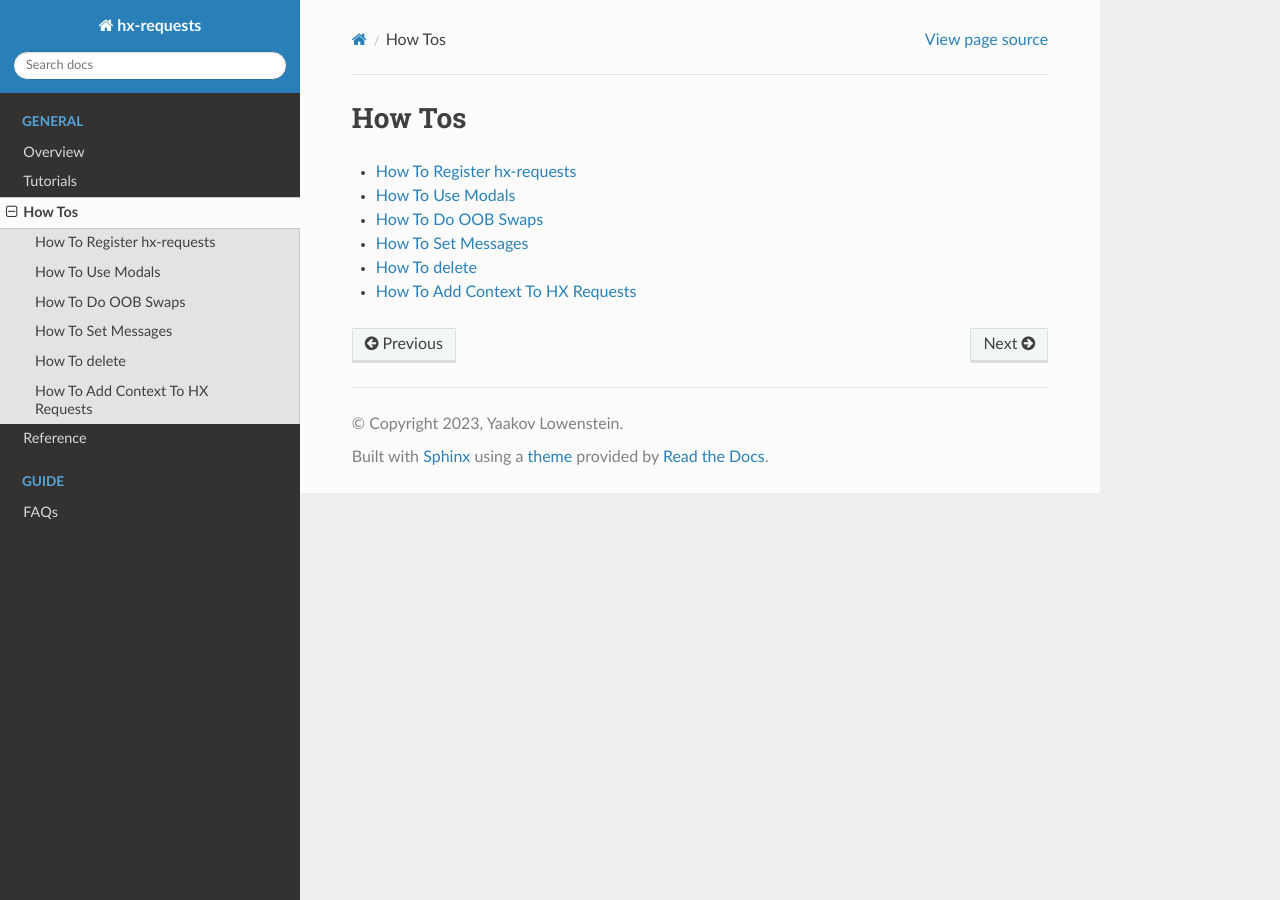
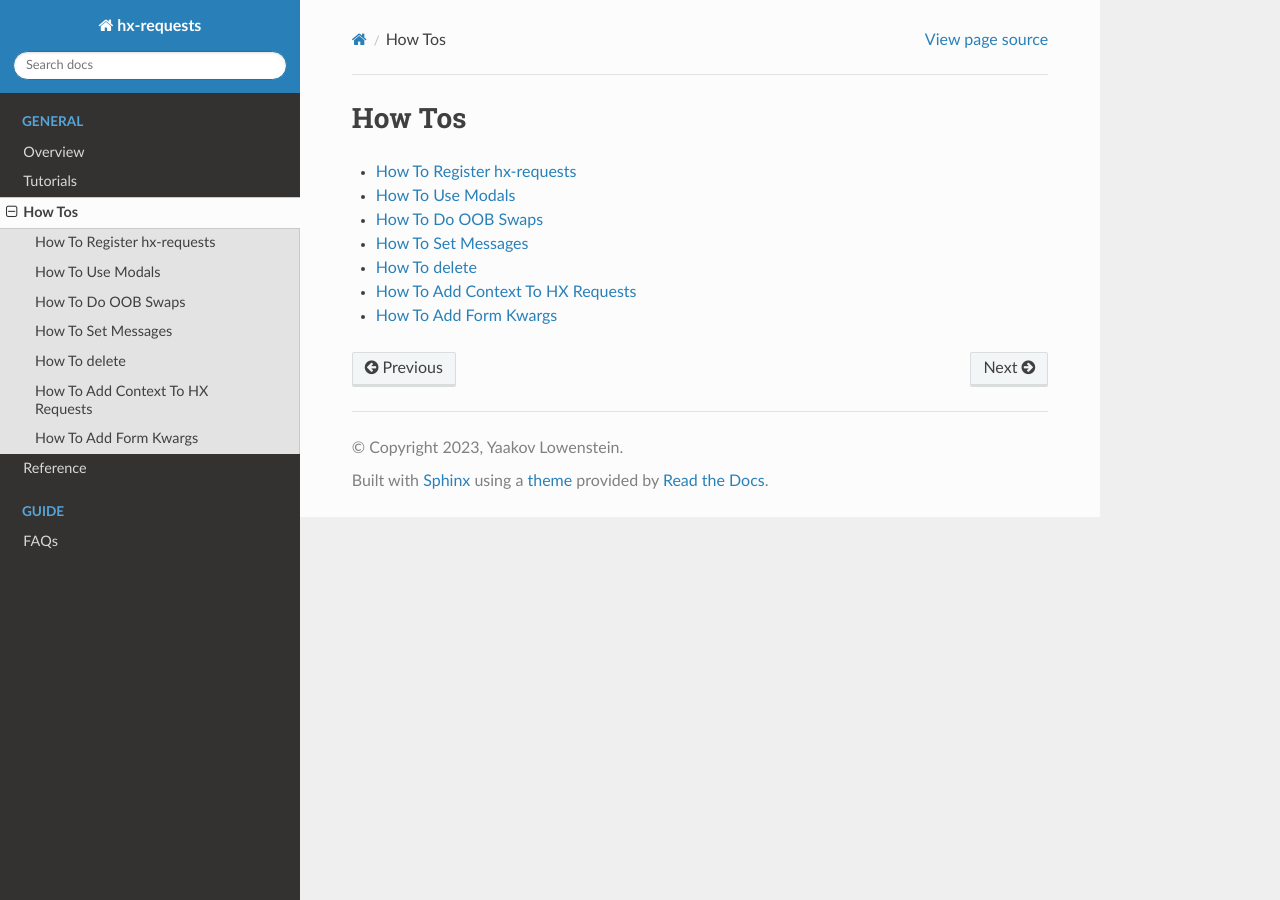
Before and after one commit to yaakovLowenstein/hx-requests, a Sphinx documentation site: the page built from docs/how_tos/index.rst, in a window 1280 px wide. Built offline with Sphinx 7.4.7 and the Read the Docs theme 3.1.0, drawn with Linux system fonts in a browser that asks for light colours; pages that are not in the unit, such as notebooks, are missing from menus.

Commit message:
docs: Add how to form kwargs to index

```diff
--- a/docs/how_tos/index.rst
+++ b/docs/how_tos/index.rst
@@ -10,3 +10,4 @@ How Tos
    use_messages
    delete
    add_context
+   add_form_kwargs
```
